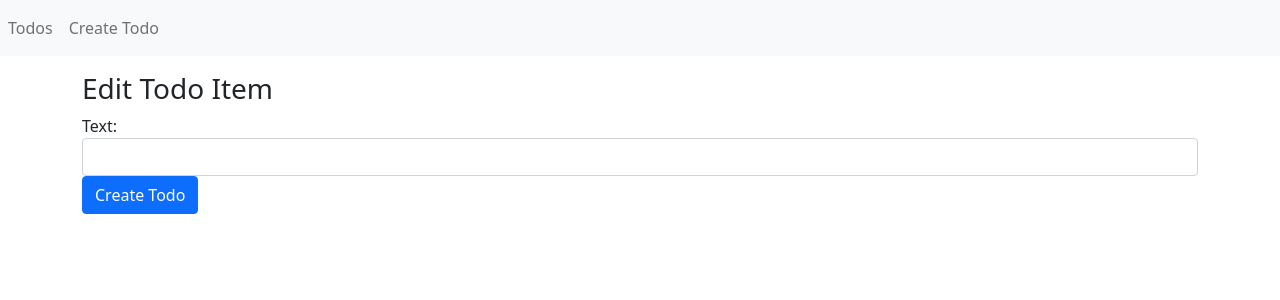
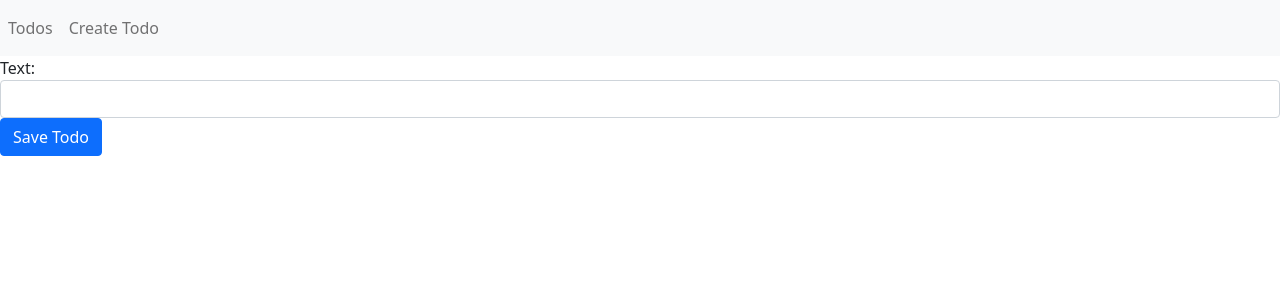
Before and after one commit to rainyearr/CRUD_MERN, a React (Create React App) app: page /edit/1 in a window 1280 px wide. Shown: the top 300 px of the page. Built offline with nearby package versions, Linux system fonts and the light colour scheme.

Commit message:
Updated Todo Form

```diff
--- a/src/TodoForm.js
+++ b/src/TodoForm.js
@@ -2,23 +2,21 @@ import React from 'react'
 import { useForm } from 'react-hook-form';
 import { useHistory } from 'react-router-dom';
 
-export const TodoForm = ({ todo }) => {
+export const TodoForm = ({ todo, onSubmit }) => {
 
     const { register, handleSubmit } = useForm({
         defaultValues: { text: todo ? todo.text : "" },
     });
     const history = useHistory();
 
-    const onSubmit = handleSubmit((data) => {
-        alert(JSON.stringify(data));
+    const submitHandler = handleSubmit((data) => {
+        onSubmit(data)
         history.push("/");
     });
 
     return(
-        <div className="container">
-            <div className = "mt-3">
-                <h3>Edit Todo Item</h3>
-                <form onSubmit = {onSubmit}>
+
+                <form onSubmit = {submitHandler}>
                     <div className="form-group">
                         <label htmlFor = "text">Text:</label>
                         <input
@@ -31,11 +29,9 @@ export const TodoForm = ({ todo }) => {
                     </div>
                     <div className="form-group">
                         <button type ="submit" className="btn btn-primary">
-                              Create Todo
+                              Save Todo
                         </button>
                     </div>
                 </form>
-            </div>
-        </div>
         );
     };
```
